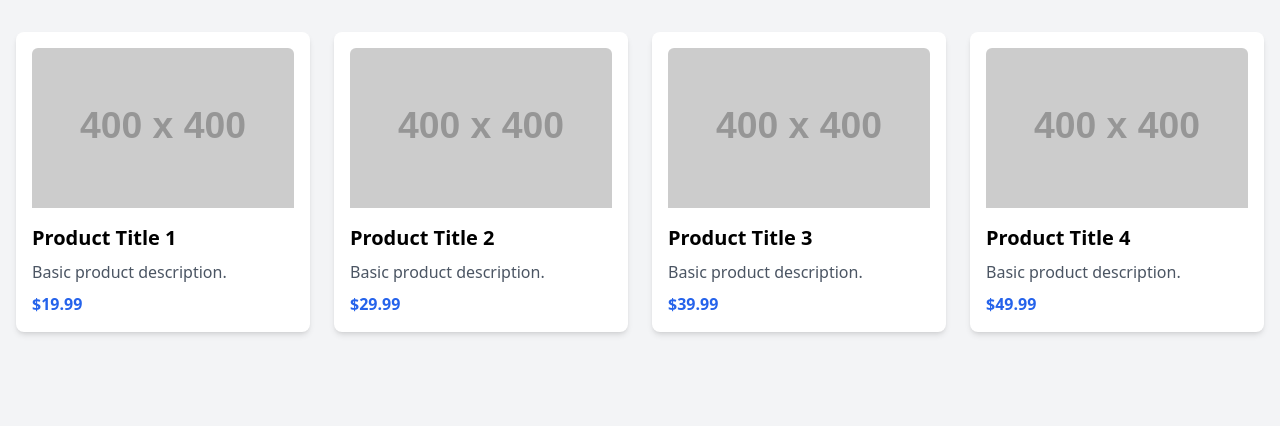
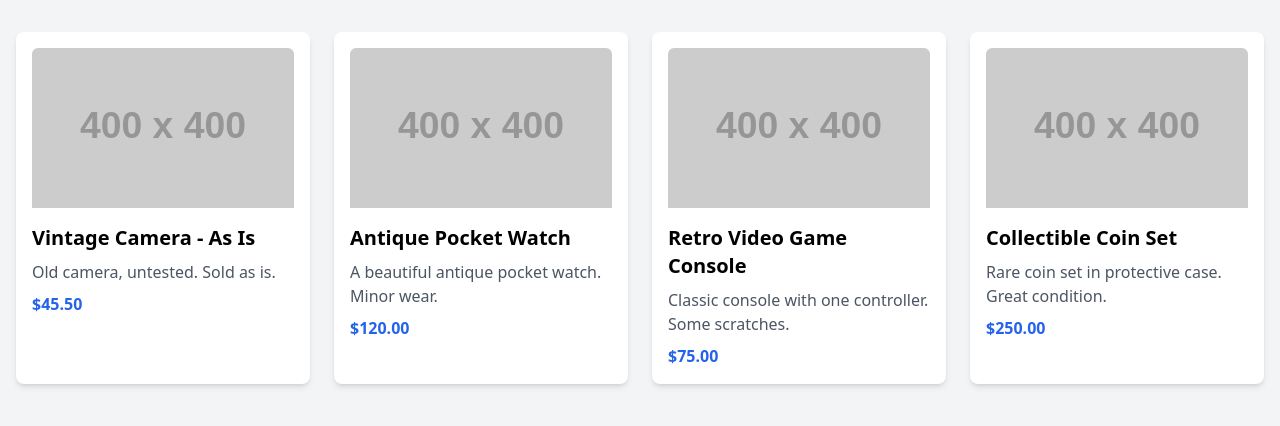
Before and after one commit to QtKaii/2module-project, a PHP site: page / in a window 1280 px wide. Shown: the part 56-482 px from the top of the page. Run offline with PHP 8.4, Linux system fonts and the light colour scheme; grey boxes labelled with a size stand in for pictures from a placeholder-image service; some libraries are stand-ins or nearby versions.

Commit message:
Update product listings with new items and descriptions

```diff
--- a/frontend/index.php
+++ b/frontend/index.php
@@ -31,10 +31,10 @@ $path = parse_url($request, PHP_URL_PATH);
 
 // Sample product data (in real app, this would come from a database)
 $products = [
-    ['id' => 1, 'title' => 'Product Title 1', 'description' => 'Basic product description.', 'price' => '19.99'],
-    ['id' => 2, 'title' => 'Product Title 2', 'description' => 'Basic product description.', 'price' => '29.99'],
-    ['id' => 3, 'title' => 'Product Title 3', 'description' => 'Basic product description.', 'price' => '39.99'],
-    ['id' => 4, 'title' => 'Product Title 4', 'description' => 'Basic product description.', 'price' => '49.99'],
+    ['id' => 1, 'title' => 'Vintage Camera - As Is', 'description' => 'Old camera, untested. Sold as is.', 'price' => '45.50'],
+    ['id' => 2, 'title' => 'Antique Pocket Watch', 'description' => 'A beautiful antique pocket watch. Minor wear.', 'price' => '120.00'],
+    ['id' => 3, 'title' => 'Retro Video Game Console', 'description' => 'Classic console with one controller. Some scratches.', 'price' => '75.00'],
+    ['id' => 4, 'title' => 'Collectible Coin Set', 'description' => 'Rare coin set in protective case. Great condition.', 'price' => '250.00'],
 ];
 
 try {
```
